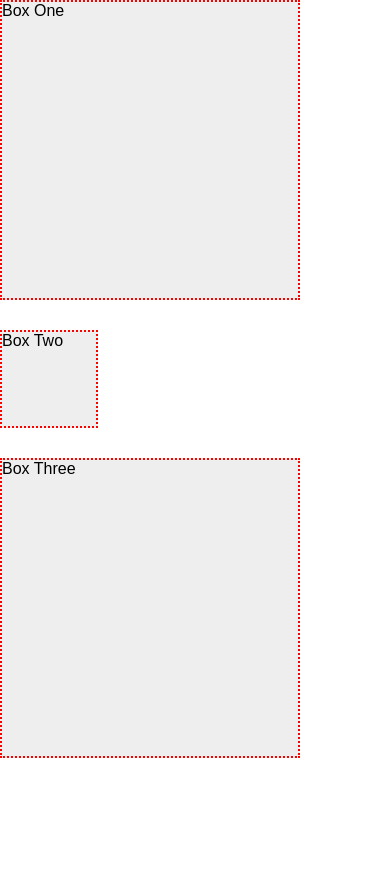
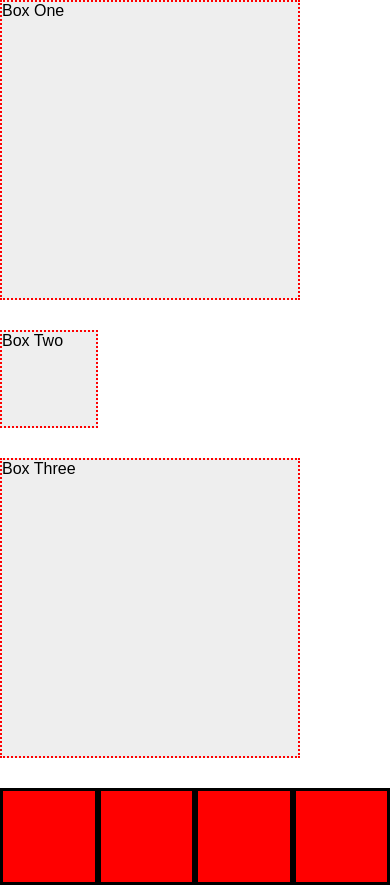
Before and after one commit to JJJOHNSON22/Responsive-Square, a plain HTML site: page index.html in a window 390 px wide. Before the commit the page ends 844 px from the top, so only its background shows below. Drawn offline with Linux system fonts and the light colour scheme.

Commit message:
created row of responsive squares

```diff
--- a/index.html
+++ b/index.html
@@ -15,6 +15,18 @@
     <div class='square three'>
         <div class='content'>Box Three</div>
     </div>
+    <div class="box-wrapper">
+        <div class="box red"></div>
+    </div>
+    <div class="box-wrapper">
+        <div class="box red"></div>
+    </div>
+    <div class="box-wrapper">
+        <div class="box red"></div>
+    </div>
+    <div class="box-wrapper">
+        <div class="box red"></div>
+    </div>
 </body>
 
 </html>
--- a/style.css
+++ b/style.css
@@ -19,11 +19,16 @@
 .square.two {
     width: 25vw;
     height: 25vw;
+    display: inline-block;
 }
 
 .square.three {
     max-width: 300px;
     position: relative;
+}
+
+.square.four {
+    max-width: 300px;
 }
 
 .content {
@@ -43,3 +48,26 @@
     padding-top: calc(100% * (16/9));
     */
 }
+
+.box-wrapper {
+    width: 100%;
+    max-width: calc(100% / 4);
+    float: left;
+}
+
+.box {
+    position: relative;
+    width: 100%;
+}
+
+.box::before {
+    content: "";
+    display: block;
+    padding-top: 100%;
+    /*square for no ratio*/
+}
+
+.red {
+    background-color: red;
+    border: black 3px solid;
+}
```
